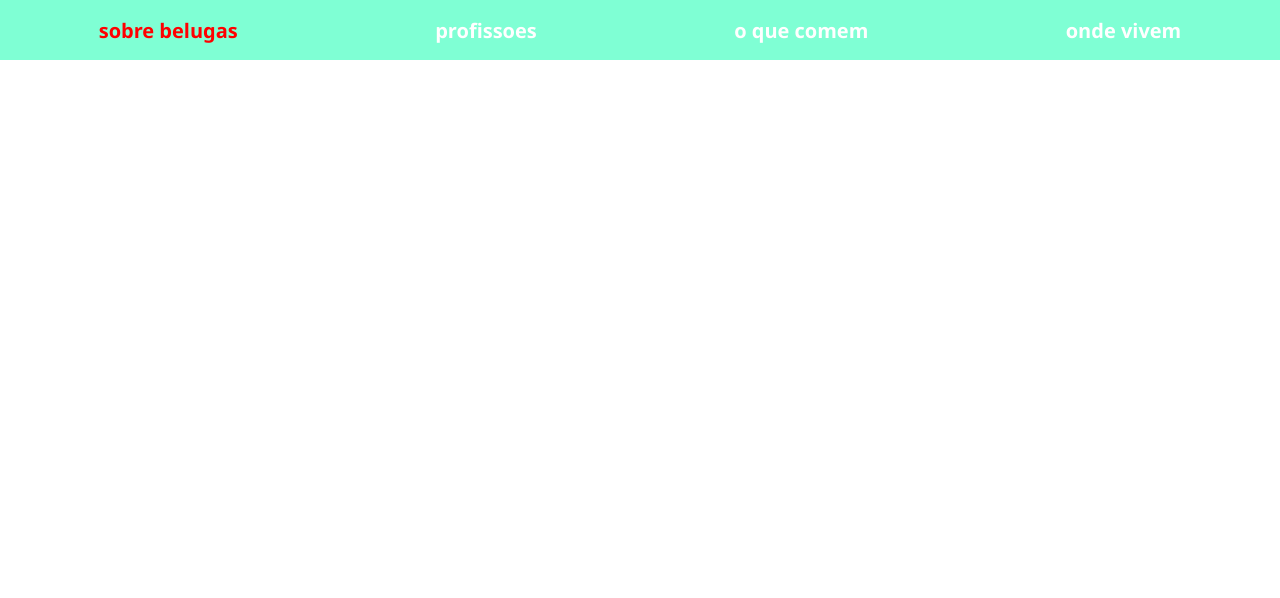
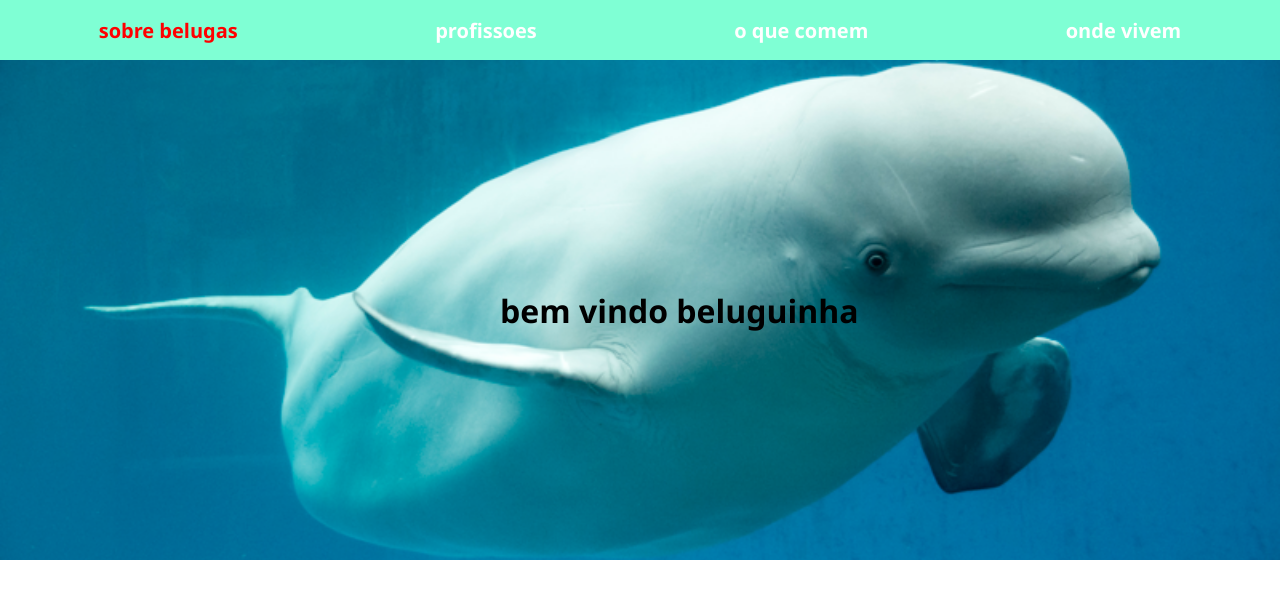
Before and after one commit to jsgomesyago/sitebeluguinha, a plain HTML site: page index.html in a window 1280 px wide. Drawn offline with Linux system fonts and the light colour scheme.

Commit message:
criar header com banner e beluga

```diff
--- a/index.html
+++ b/index.html
@@ -14,5 +14,10 @@
      <a href="">o que comem</a>
      <a href="">onde vivem</a>
  </nav>
+ <header>
+
+    <h1>bem <span>vindo</span> beluguinha</h1>
+ </header>
+
 </body>
 </html>
--- a/style.css
+++ b/style.css
@@ -1,5 +1,7 @@
 body{
     margin: 0;
+    font-family: 'Segoe UI', Tahoma, Geneva, Verdana, sans-serif;
+
 }
 nav{
     background-color: aquamarine;
@@ -26,3 +28,20 @@ nav a:hover{
     font-size: 18.5pt;
     color: black;
 }
+
+header{
+    width: 100%;
+    height: 500px;
+    background-image: url(./imagens/beluga.png);
+    background-size: cover;
+    background-position: center;
+    display: flex;
+    align-items: center;
+
+
+
+}
+header h1{
+    margin-left: 500px;
+
+}
```
Also changed, not shown: imagens/beluga.png (added).
